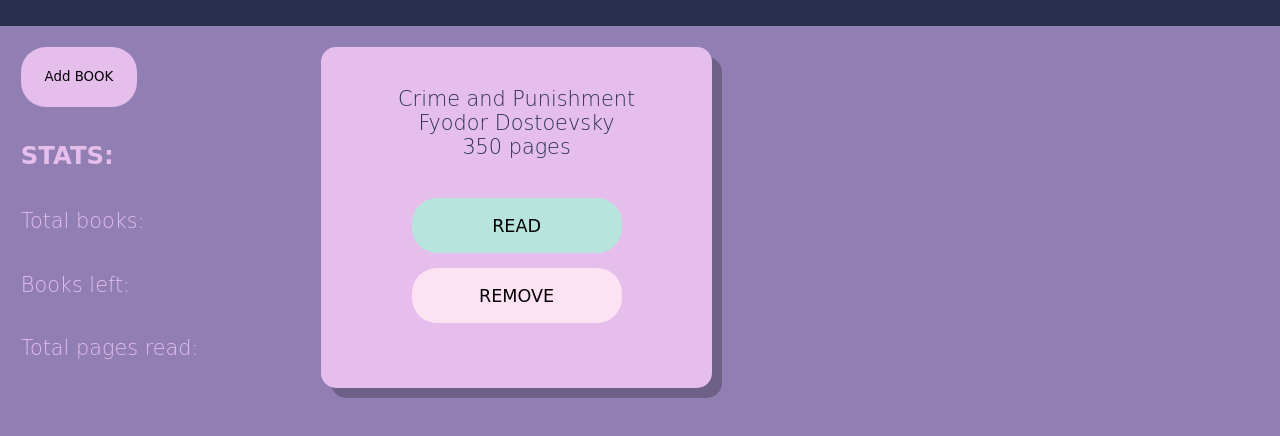
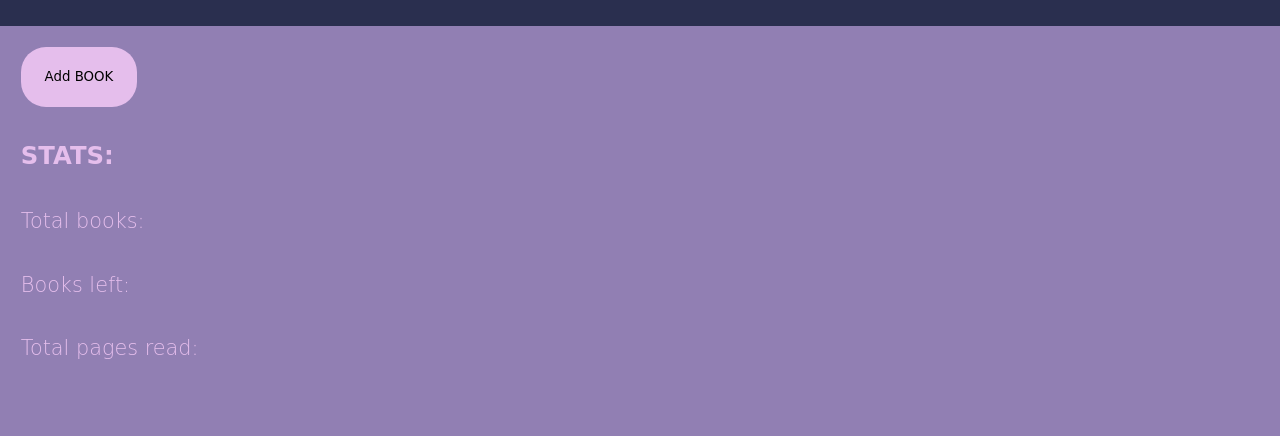
Before and after one commit to deliasoare/Library, a plain HTML site: page program/index.html in a window 1280 px wide. Shown: the part 74-510 px from the top of the page. Drawn offline with Linux system fonts and the light colour scheme; a web font is replaced by a local one.

Commit message:
Fix the wrong element creation to bring buttons to equal width

```diff
--- a/program/index.html
+++ b/program/index.html
@@ -24,17 +24,7 @@
         </div>
         <div class="main">
             <div class="books">
-                <div class="card">
-                    <div class="info">
-                        <p>Crime and Punishment</p>
-                        <p>Fyodor Dostoevsky</p>
-                        <p>350 pages</p>
-                    </div>
-                    <div class="buttons">
-                        <button class="read">READ</button>
-                        <button class="remove">REMOVE</button>
-                    </div>
-                </div>
+
             </div>
         </div>
         <div class="popup">
--- a/program/index.js
+++ b/program/index.js
@@ -34,7 +34,7 @@ function loadBook(book) {
         const read = document.createElement('button');
         read.classList = book.read ? 'read' : 'unread';
         read.textContent = read.className === 'read' ? 'READ' : 'NOT READ';
-        const remove = document.createElement('remove');
+        const remove = document.createElement('button');
         remove.classList = 'remove';
         remove.textContent = 'REMOVE';
         buttons.appendChild(read);
```
